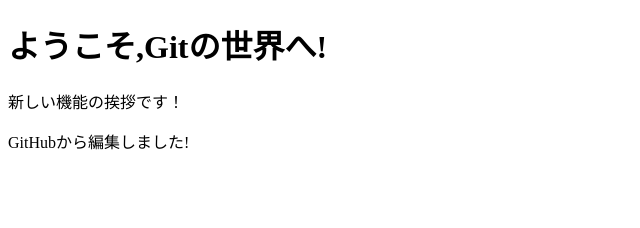
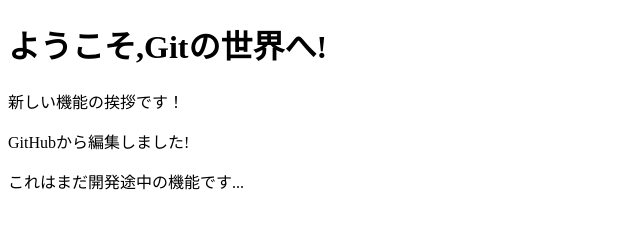
Before and after one commit to haru48/Git_Command_Tutrial, a plain HTML site: page index.html in a window 1280 px wide. Shown: the whole page, without its empty margins (0-640 px from the left). Drawn offline with Linux system fonts and the light colour scheme.

Commit message:
stash機能のテスト

```diff
--- a/index.html
+++ b/index.html
@@ -7,5 +7,6 @@
   <h1>ようこそ,Gitの世界へ!</h1>
   <p>新しい機能の挨拶です！</p>
   <p>GitHubから編集しました!</p>
+  <p>これはまだ開発途中の機能です...</p>
 </body>
 </html>
```
